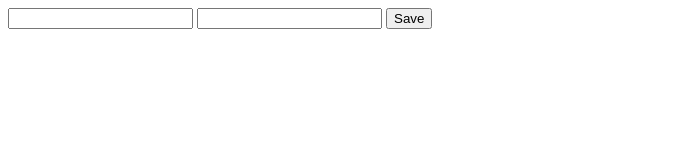
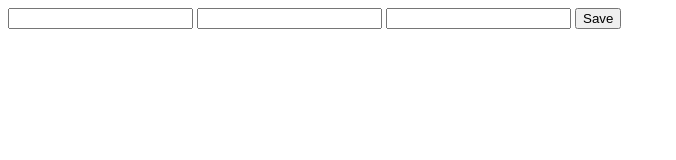
Before and after one commit to ZohaibD/docker_first_mongo, a website: page views/index.html in a window 1280 px wide. Shown: the whole page, without its empty margins (0-676 px from the left). Drawn offline with Linux system fonts and the light colour scheme.

Commit message:
add a new input field in index.html file

```diff
--- a/views/index.html
+++ b/views/index.html
@@ -4,6 +4,8 @@
         <input type="text" name="name" />
 
         <input type="text" name="email"/>
+        <input type="password" name="password"/>
+
         <button type="submit">Save</button>
     </form>
     </body>
```
